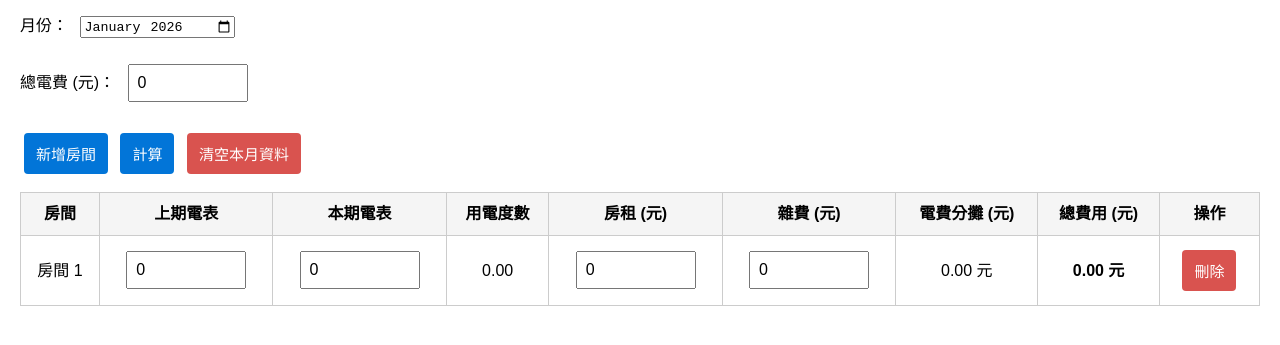
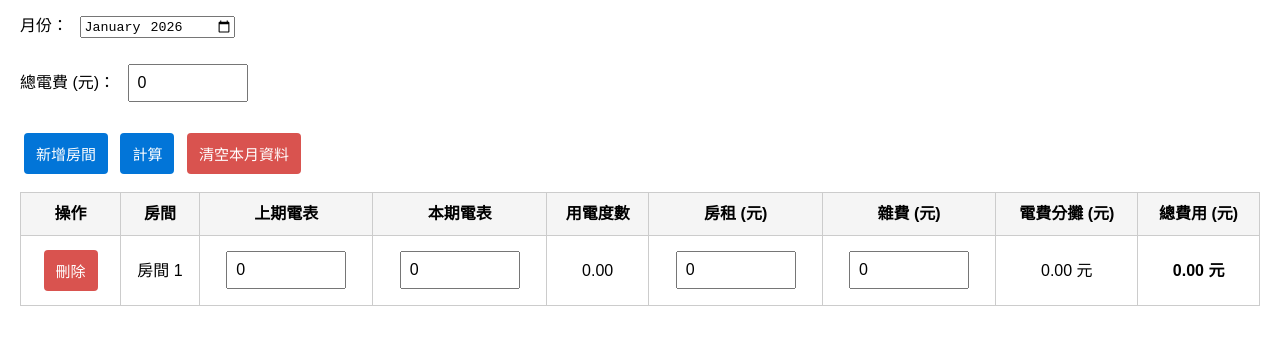
Before and after one commit to melikos1990/GPT_BillProject, a plain HTML site: page index.html in a window 1280 px wide. Both pictures are taken after a click on the button "新增房間". Shown: the part 129-474 px from the top of the page. Drawn offline with Linux system fonts and the light colour scheme.

Commit message:
Update index.html

```diff
--- a/index.html
+++ b/index.html
@@ -119,6 +119,7 @@
       <table>
         <thead>
           <tr>
+            <th>操作</th>
             <th>房間</th>
             <th>上期電表</th>
             <th>本期電表</th>
@@ -127,7 +128,6 @@
             <th>雜費 (元)</th>
             <th>電費分攤 (元)</th>
             <th>總費用 (元)</th>
-            <th>操作</th>
           </tr>
         </thead>
         <tbody id="roomsBody"></tbody>
@@ -193,6 +193,9 @@
       const tr = document.createElement("tr");
 
       tr.innerHTML = `
+       <td>
+          <button class="danger" type="button" onclick="deleteRow(this)">刪除</button>
+        </td>
         <td>房間 ${roomCount}</td>
         <td><input type="number" class="prev" min="0" step="0.01" value="${prefill?.prev || 0}"></td>
         <td><input type="number" class="curr" min="0" step="0.01" value="${prefill?.curr || 0}"></td>
@@ -201,9 +204,6 @@
         <td><input type="number" class="misc" min="0" step="0.01" value="${prefill?.misc || 0}"></td>
         <td class="share">-</td>
         <td class="result">-</td>
-        <td>
-          <button class="danger" type="button" onclick="deleteRow(this)">刪除</button>
-        </td>
       `;
 
       tbody.appendChild(tr);
```
